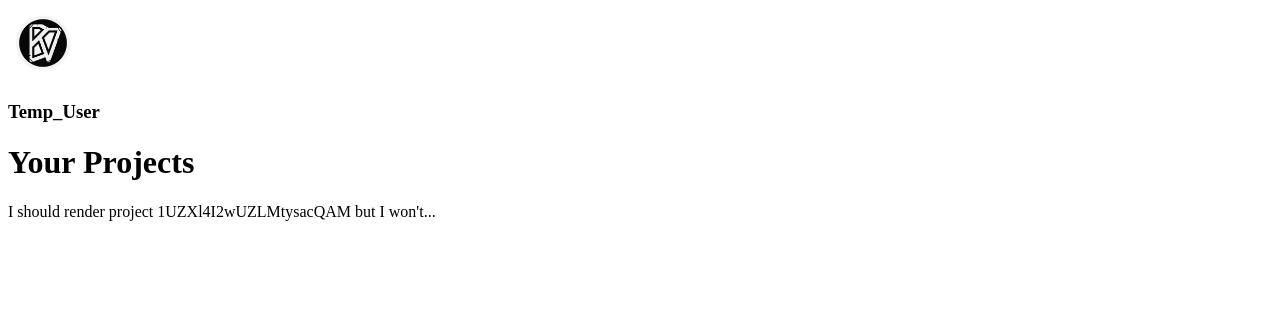
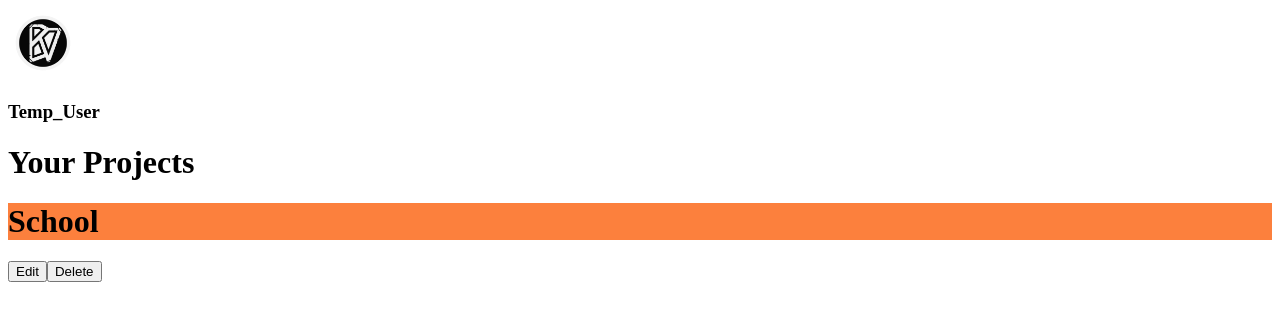
Before and after one commit to exlpt/project-tracker, a React (Create React App) app: page / in a window 1280 px wide. Shown: the top 320 px of the page. Built offline with nearby package versions, Linux system fonts and the light colour scheme.

Commit message:
Implement Project.js & delete project action

```diff
--- a/src/components/projectsPage/Project.js
+++ b/src/components/projectsPage/Project.js
@@ -1,7 +1,27 @@
+import { useSelector, useDispatch } from "react-redux";
+
+import * as projectsActions from "../../redux/actionCreators/projectsActionCreators.js";
+
 export default function Project(props) {
-	return (
-		<div>
-			I should render project {props.projectId} but I won't...
-		</div>
-	);
+  const dispatch = useDispatch();
+  const project = useSelector((store) => store.projects[props.projectId]);
+
+  function deleteThisProject() {
+    dispatch(projectsActions.deleteProject(props.projectId));
+  }
+
+  return (
+    <div>
+      <div>
+        <div style={{ background: project.themeColor }}>
+          <h1>{project.title}</h1>
+        </div>
+      </div>
+
+      <div>
+        <button onClick={() => {}}>Edit</button>
+        <button onClick={deleteThisProject}>Delete</button>
+      </div>
+    </div>
+  );
 }
--- a/src/redux/actionCreators/projectsActionCreators.js
+++ b/src/redux/actionCreators/projectsActionCreators.js
@@ -10,3 +10,12 @@ export function addProject(title, themeColor, bannerImage, deadline, hourGoal) {
 		},
   };
 }
+
+export function deleteProject(projectId) {
+	return {
+		type: "PROJECTS_DELETE_PROJECT",
+		payload: {
+			projectId
+		}
+	}
+}
--- a/src/redux/reducers/projectsReducer.js
+++ b/src/redux/reducers/projectsReducer.js
@@ -39,6 +39,19 @@ export default function projectsReducer(state = {}, action) {
 			};
 		}
 
+		case "PROJECTS_DELETE_PROJECT": {
+			const newState = {};
+
+			const projectIds = Object.keys(state);
+			for (let projectId of projectIds) {
+				if (projectId !== action.payload.projectId) {
+					newState[projectId] = { ...state[projectId] }
+				}
+			}
+
+			return newState;
+		}
+
     default: {
       return { ...state };
     }
```
